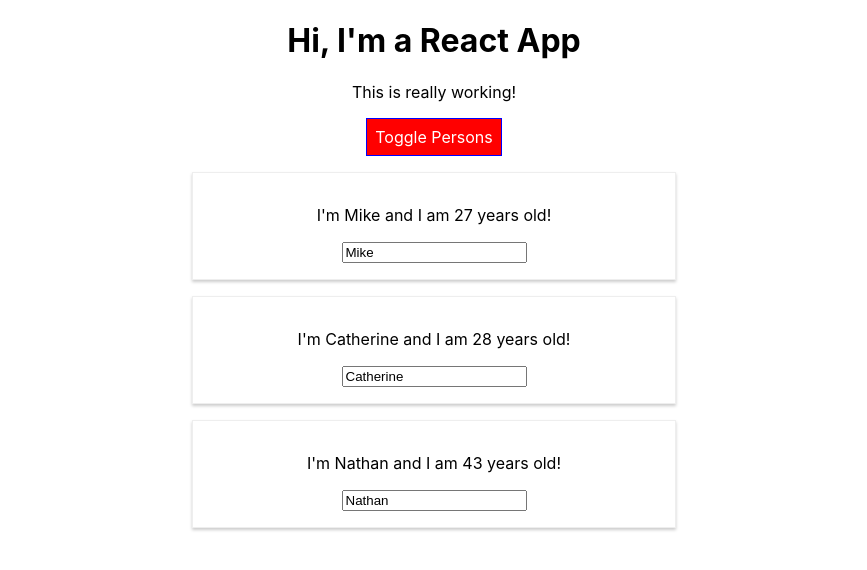
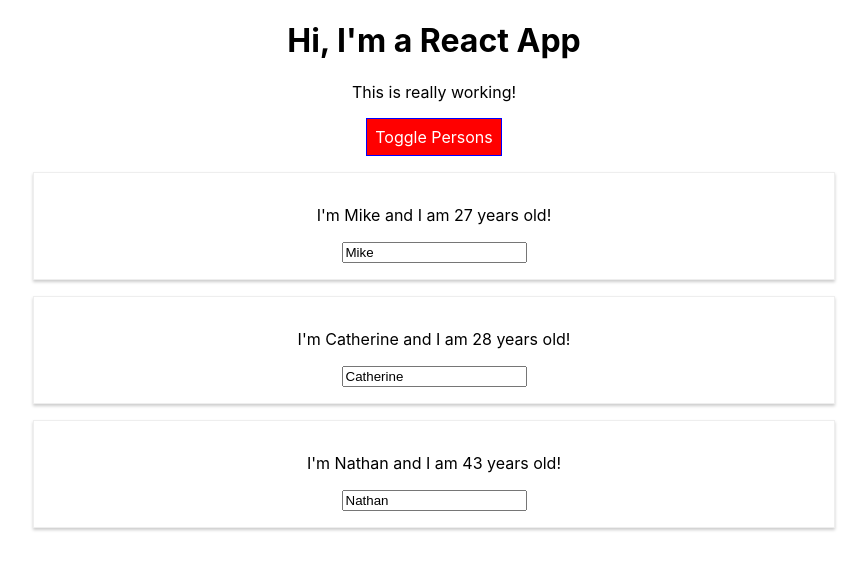
Before and after one commit to mkzarra/react-basics, a React (Create React App) app: page / in a window 1280 px wide. Both pictures are taken after a click on the button "Toggle Persons". Shown: the top 570 px of the page, without its empty margins (206-1073 px from the left). Built offline with nearby package versions, Linux system fonts and the light colour scheme.

Commit message:
removed radium imports and changes that rely on radium in preparation for eject

```diff
--- a/src/App.js
+++ b/src/App.js
@@ -46,11 +46,7 @@
       font: 'inherit',
       border: '1px solid blue',
       padding: '8px',
-      cursor: 'pointer',
-      ':hover': {
-        backgroundColor: 'lightgreen',
-        color: 'black'
-      }
+      cursor: 'pointer'
     }
 
     let persons = null
@@ -70,10 +66,7 @@
           </div>
       )
       style.backgroundColor = 'red'
-      style[':hover'] = {
-        backgroundColor: 'salmon',
-        color: 'black'
-      }
+
     }
 
     const classes = []
@@ -85,7 +78,7 @@
     }
 
     return (
-      <StyleRoot>
+
       <div className="App">
         <h1>Hi, I'm a React App</h1>
         <p className={classes.join(' ')} >This is really working!</p>
@@ -94,7 +87,7 @@
           onClick={this.togglePersonHandler}>Toggle Persons</button>
         {persons}
         </div>
-        </StyleRoot>
+
     );
   }
 }
--- a/src/Person/Person.js
+++ b/src/Person/Person.js
@@ -1,15 +1,10 @@
 import React from 'react';
-import Radium from 'radium'
 import './Person.css'
 
 const person = (props) => {
-  const style = {
-    '@media (min-width: 500px)': {
-      width: '450px'
-    }
-  }
+
   return (
-    <div className="Person" style={style}>
+    <div className="Person">
       <p onClick={props.click}>I'm {props.name} and I am {props.age} years old!</p>
       <p>{props.children}</p>
       <input type="text" onChange={props.changed} value={props.name} />
@@ -17,4 +12,4 @@
   )
 };
 
-export default Radium(person);
+export default person;
```
